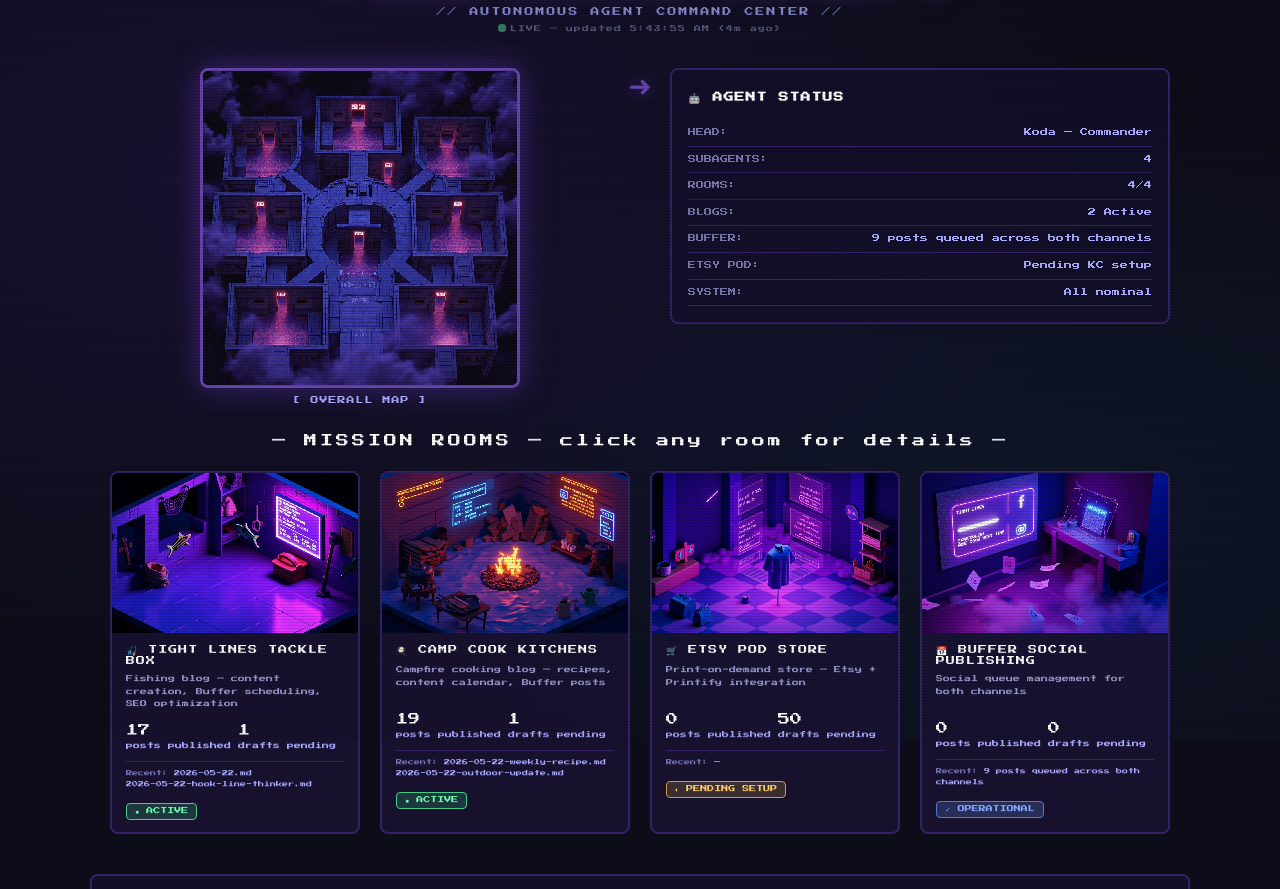
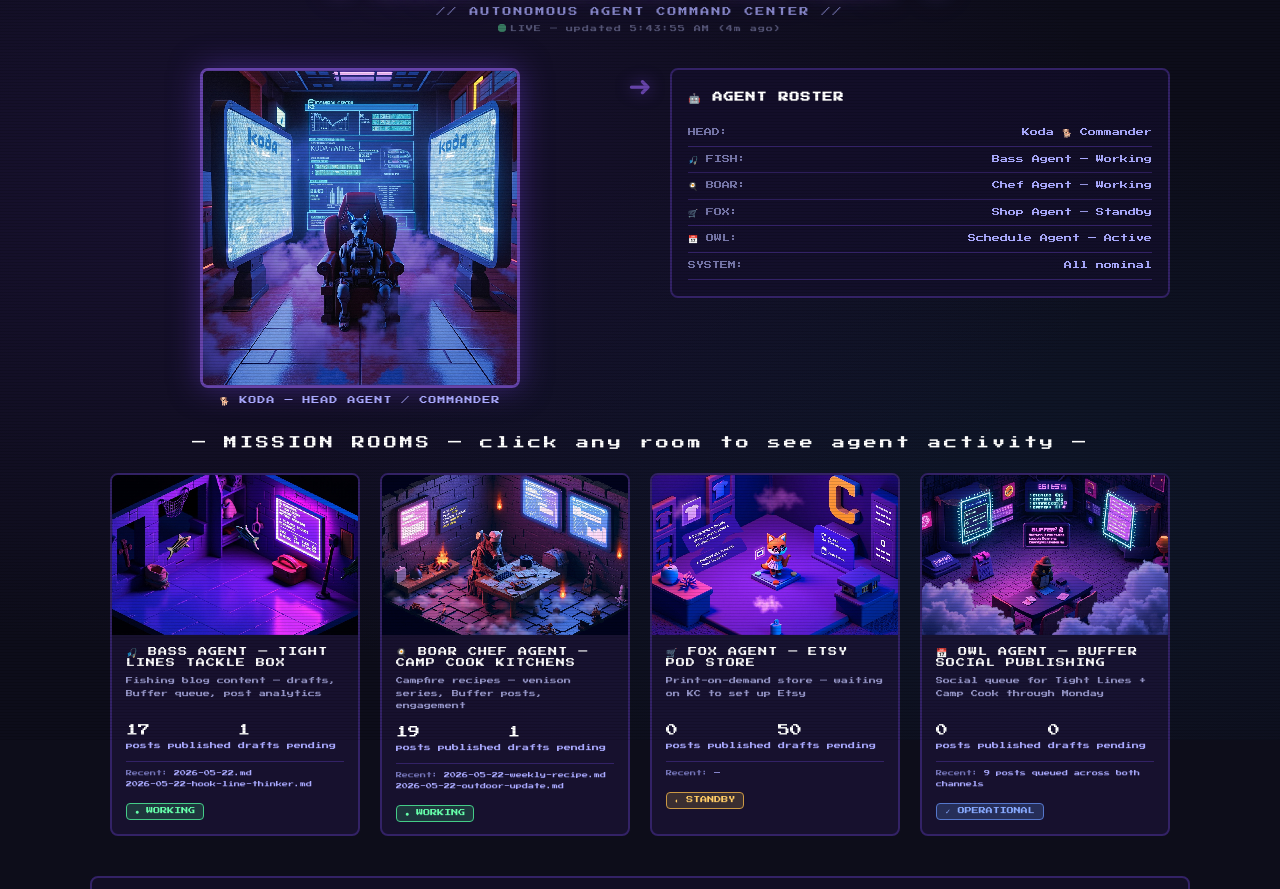
Before and after one commit to kodaagentmt-max/koda-portfolio, a plain HTML site: page index.html in a window 1280 px wide. Shown: the part 60-949 px from the top of the page. Drawn offline with Linux system fonts and the light colour scheme.

Commit message:
Add 5 agents with avatars — Koda, Bass, Boar, Fox, Owl rooms

```diff
--- a/index.html
+++ b/index.html
@@ -42,7 +42,6 @@
       z-index: -2;
     }
 
-    /* Header */
     .header {
       text-align: center;
       padding: 30px 20px 16px;
@@ -69,7 +68,6 @@
       letter-spacing: 1px;
     }
 
-    /* Hub Layout */
     .hub {
       display: grid;
       grid-template-columns: 1fr 60px 1fr;
@@ -140,7 +138,6 @@
     .agent-status .label { color: #7777aa; }
     .agent-status .value { color: #aaaaff; }
 
-    /* Rooms */
     .rooms-section {
       padding: 10px 20px 30px;
       max-width: 1100px;
@@ -167,7 +164,6 @@
       overflow: hidden;
       background: rgba(30,20,60,0.6);
       transition: transform 0.2s, box-shadow 0.2s;
-      cursor: pointer;
     }
 
     .room-card:hover {
@@ -260,7 +256,6 @@
       border: 1px solid #cc9944;
     }
 
-    /* Status Board */
     .status-board {
       max-width: 1100px;
       margin: 10px auto 40px;
@@ -300,7 +295,6 @@
       margin-bottom: 2px;
     }
 
-    /* Live indicator */
     .live-dot {
       display: inline-block;
       width: 8px;
@@ -316,7 +310,6 @@
       50% { opacity: 0.4; box-shadow: 0 0 0px #66ffaa; }
     }
 
-    /* Footer */
     .footer {
       text-align: center;
       padding: 20px;
@@ -325,7 +318,6 @@
       letter-spacing: 2px;
     }
 
-    /* Responsive */
     @media (max-width: 700px) {
       .hub { grid-template-columns: 1fr; }
       .hub-arrow { display: none; }
@@ -344,41 +336,33 @@
   </div>
 </div>
 
-<!-- Hub -->
 <div class="hub">
   <div class="cmd-center">
-    <img src="rooms/command-center-map.png" class="cmd-img" alt="Command Center Map" onerror="this.style.display='none'">
-    <div class="cmd-label">[ OVERALL MAP ]</div>
+    <img src="rooms/koda-agent-room.png" class="cmd-img" alt="Koda Command Center" onerror="this.src='rooms/command-center-map.png'">
+    <div class="cmd-label">🐕 KODA — HEAD AGENT / COMMANDER</div>
   </div>
 
   <div class="hub-arrow">➜</div>
 
   <div class="agent-status">
-    <h3>🤖 AGENT STATUS</h3>
-    <div class="line"><span class="label">HEAD:</span><span class="value">Koda — Commander</span></div>
-    <div class="line"><span class="label">SUBAGENTS:</span><span class="value" id="subagent-count">4</span></div>
-    <div class="line"><span class="label">ROOMS:</span><span class="value" id="room-count">4/4</span></div>
-    <div class="line"><span class="label">BLOGS:</span><span class="value" id="blog-count">2 Active</span></div>
-    <div class="line"><span class="label">BUFFER:</span><span class="value" id="buffer-status">9 posts queued</span></div>
-    <div class="line"><span class="label">ETSY POD:</span><span class="value" id="etsy-status">Pending KC setup</span></div>
+    <h3>🤖 AGENT ROSTER</h3>
+    <div class="line"><span class="label">HEAD:</span><span class="value">Koda 🐕 Commander</span></div>
+    <div class="line"><span class="label">🎣 FISH:</span><span class="value">Bass Agent — Working</span></div>
+    <div class="line"><span class="label">🍳 BOAR:</span><span class="value">Chef Agent — Working</span></div>
+    <div class="line"><span class="label">🛒 FOX:</span><span class="value">Shop Agent — Standby</span></div>
+    <div class="line"><span class="label">📅 OWL:</span><span class="value">Schedule Agent — Active</span></div>
     <div class="line"><span class="label">SYSTEM:</span><span class="value">All nominal</span></div>
   </div>
 </div>
 
-<!-- Room Cards -->
 <div class="rooms-section">
-  <div class="section-title">— MISSION ROOMS — click any room for details —</div>
-  <div class="rooms-grid" id="rooms-grid">
-    <!-- Populated by JS -->
-  </div>
+  <div class="section-title">— MISSION ROOMS — click any room to see agent activity —</div>
+  <div class="rooms-grid" id="rooms-grid"></div>
 </div>
 
-<!-- Status Board -->
 <div class="status-board">
   <div class="board-title">— LIVE STATUS BOARD —</div>
-  <div class="board-items" id="board-items">
-    <!-- Populated by JS -->
-  </div>
+  <div class="board-items" id="board-items"></div>
 </div>
 
 <div class="footer">
@@ -387,9 +371,6 @@
 </div>
 
 <script>
-// ── Load live state ──────────────────────────────────────────────────────────
-let state = null;
-
 function html_escape(s) {
   if (s == null) return '';
   return String(s).replace(/&/g,'&amp;').replace(/</g,'&lt;').replace(/>/g,'&gt;').replace(/"/g,'&quot;');
@@ -404,101 +385,97 @@ function time_ago(ts) {
   return Math.floor(diff/86400) + 'd ago';
 }
 
+const CARDS = [
+  {
+    key: 'tight_lines',
+    room_img: 'rooms/tight-lines-agent.png',
+    fallback_img: 'rooms/tight-lines-room.png',
+    name: '🎣 BASS AGENT — TIGHT LINES TACKLE BOX',
+    status_class: 'status-active',
+    status_text: '● WORKING',
+    room_task: 'Fishing blog content — drafts, Buffer queue, post analytics',
+    project_key: 'tight_lines'
+  },
+  {
+    key: 'camp_cook',
+    room_img: 'rooms/camp-cook-agent-room.png',
+    fallback_img: 'rooms/camp-cook-room.png',
+    name: '🍳 BOAR CHEF AGENT — CAMP COOK KITCHENS',
+    status_class: 'status-active',
+    status_text: '● WORKING',
+    room_task: 'Campfire recipes — venison series, Buffer posts, engagement',
+    project_key: 'camp_cook'
+  },
+  {
+    key: 'etsy_pod',
+    room_img: 'rooms/etsy-agent-room.png',
+    fallback_img: 'rooms/etsy-pod-room.png',
+    name: '🛒 FOX AGENT — ETSY POD STORE',
+    status_class: 'status-pending',
+    status_text: '◐ STANDBY',
+    room_task: 'Print-on-demand store — waiting on KC to set up Etsy',
+    project_key: 'etsy_pod'
+  },
+  {
+    key: 'buffer',
+    room_img: 'rooms/buffer-agent-room.png',
+    fallback_img: 'rooms/buffer-room.png',
+    name: '📅 OWL AGENT — BUFFER SOCIAL PUBLISHING',
+    status_class: 'status-done',
+    status_text: '✓ OPERATIONAL',
+    room_task: 'Social queue for Tight Lines + Camp Cook through Monday',
+    project_key: 'buffer'
+  }
+];
+
 function render_rooms(projects) {
   const grid = document.getElementById('rooms-grid');
   grid.innerHTML = '';
+  CARDS.forEach(function(card) {
+    const p = projects[card.project_key] || {};
+    const recent = (p.recent_activity || []).slice(0, 2).map(html_escape).join('<br>') || '—';
+    const escaped_img = html_escape(card.room_img);
+    const escaped_name = html_escape(card.name);
+    const escaped_task = html_escape(card.room_task);
+    const escaped_fallback = html_escape(card.fallback_img);
+    const escaped_status = html_escape(card.status_text);
+    const posts_pub = p.posts_posted_count || 0;
+    const drafts = p.drafts_pending || 0;
 
-  const cards = [
-    {
-      key: 'tight_lines',
-      room_img: 'rooms/tight-lines-room.png',
-      name: '🎣 TIGHT LINES TACKLE BOX',
-      status_class: 'status-active',
-      status_text: '● ACTIVE',
-      room_task: 'Fishing blog — content creation, Buffer scheduling, SEO optimization',
-      project: projects.tight_lines
-    },
-    {
-      key: 'camp_cook',
-      room_img: 'rooms/camp-cook-room.png',
-      name: '🍳 CAMP COOK KITCHENS',
-      status_class: 'status-active',
-      status_text: '● ACTIVE',
-      room_task: 'Campfire cooking blog — recipes, content calendar, Buffer posts',
-      project: projects.camp_cook
-    },
-    {
-      key: 'etsy_pod',
-      room_img: 'rooms/etsy-pod-room.png',
-      name: '🛒 ETSY POD STORE',
-      status_class: 'status-pending',
-      status_text: '◐ PENDING SETUP',
-      room_task: 'Print-on-demand store — Etsy + Printify integration',
-      project: projects.etsy_pod
-    },
-    {
-      key: 'buffer',
-      room_img: 'rooms/buffer-room.png',
-      name: '📅 BUFFER SOCIAL PUBLISHING',
-      status_class: 'status-done',
-      status_text: '✓ OPERATIONAL',
-      room_task: 'Social queue management for both channels',
-      project: projects.buffer
-    }
-  ];
-
-  cards.forEach(card => {
-    const p = card.project || {};
-    const recent = (p.recent_activity || []).slice(0, 2).map(html_escape).join('<br>') || '—';
-
-    grid.innerHTML += `
-    <div class="room-card" onclick="toggle_detail('${card.key}')">
-      <img src="${html_escape(card.room_img)}" class="room-img" alt="${html_escape(card.name)}">
-      <div class="room-info">
-        <div class="room-name">${html_escape(card.name)}</div>
-        <div class="room-task">${html_escape(card.room_task)}</div>
-        <div class="room-stats">
-          <div class="stat"><span class="num">${p.posts_posted_count || 0}</span>posts published</div>
-          <div class="stat"><span class="num">${p.drafts_pending || 0}</span>drafts pending</div>
-        </div>
-        <div class="room-activity">Recent: <span>${recent}</span></div>
-        <span class="room-status ${card.status_class}">${html_escape(card.status_text)}</span>
-      </div>
-    </div>`;
+    grid.innerHTML += '<div class="room-card">' +
+      '<img src="' + escaped_img + '" class="room-img" alt="' + escaped_name + '" onerror="this.src=\'' + escaped_fallback + '\'">' +
+      '<div class="room-info">' +
+        '<div class="room-name">' + escaped_name + '</div>' +
+        '<div class="room-task">' + escaped_task + '</div>' +
+        '<div class="room-stats">' +
+          '<div class="stat"><span class="num">' + posts_pub + '</span>posts published</div>' +
+          '<div class="stat"><span class="num">' + drafts + '</span>drafts pending</div>' +
+        '</div>' +
+        '<div class="room-activity">Recent: <span>' + recent + '</span></div>' +
+        '<span class="room-status ' + card.status_class + '">' + escaped_status + '</span>' +
+      '</div>' +
+    '</div>';
   });
 }
 
-function render_board(projects, agent_summary) {
-  const board = document.getElementById('board-items');
+function render_board(projects) {
   const p = projects;
-  board.innerHTML = `
-    <div class="board-item"><strong>🎣 Tight Lines Tackle Box</strong>Posts: ${p.tight_lines.posts_posted_count} live<br>Drafts: ${p.tight_lines.drafts_pending} queued<br>Last: ${html_escape(p.tight_lines.last_post)}</div>
-    <div class="board-item"><strong>🍳 Camp Cook Kitchens</strong>Recipes: ${p.camp_cook.posts_live} in archive<br>Drafts: ${p.camp_cook.drafts_pending} queued<br>Last: ${html_escape(p.camp_cook.last_post)}</div>
-    <div class="board-item"><strong>🛒 Etsy POD Store</strong>Status: ${p.etsy_pod.status === 'pending' ? 'Waiting on KC' : 'Active'}<br>Designs: ${p.etsy_pod.drafts_pending} prompts ready<br>Next: Etsy + Printify setup</div>
-    <div class="board-item"><strong>📅 Buffer Publishing</strong>${html_escape(p.buffer.next_task)}<br>Channels: Tight Lines + Camp Cook<br>Schedule: 2-day rotation</div>
-    <div class="board-item"><strong>🤖 Koda Agent</strong>Role: Head Agent / Commander<br>Subagents: ${agent_summary.subagents_spawned} spawned<br>Rooms: ${agent_summary.rooms_complete}/4 done</div>
-  `;
+  document.getElementById('board-items').innerHTML =
+    '<div class="board-item"><strong>🎣 Tight Lines</strong>Posts: ' + p.tight_lines.posts_posted_count + ' published<br>Drafts: ' + p.tight_lines.drafts_pending + ' pending<br>Last: ' + html_escape(p.tight_lines.last_post) + '</div>' +
+    '<div class="board-item"><strong>🍳 Camp Cook</strong>Recipes: ' + p.camp_cook.posts_live + ' archived<br>Drafts: ' + p.camp_cook.drafts_pending + ' pending<br>Last: ' + html_escape(p.camp_cook.last_post) + '</div>' +
+    '<div class="board-item"><strong>🛒 Etsy POD</strong>Status: ' + (p.etsy_pod.status === 'pending' ? 'Waiting on KC' : 'Active') + '<br>Designs: 50 prompts ready<br>Next: Etsy + Printify setup</div>' +
+    '<div class="board-item"><strong>📅 Buffer</strong>' + html_escape(p.buffer.next_task) + '<br>Channels: Both scheduled<br>Schedule: 2-day rotation</div>' +
+    '<div class="board-item"><strong>🐕 Koda</strong>Role: Head Agent / Commander<br>Subagents: 4 spawned<br>Status: All systems nominal</div>';
 }
 
-function update_agent_status(projects) {
-  document.getElementById('etsy-status').textContent =
-    projects.etsy_pod.status === 'pending' ? 'Pending KC setup' : 'Active';
-  document.getElementById('buffer-status').textContent =
-    (projects.buffer.recent_activity || [''])[0] || 'Operational';
-}
-
-function toggle_detail(key) {
-  // Simple: just log for now, could expand to a detail panel
-  console.log('Room selected:', key);
-}
+var state = null;
 
 async function load_state() {
   try {
-    const r = await fetch('state.json?_=' + Date.now());
-    if (!r.ok) throw new Error('state.json not found');
-    state = await r.json();
-  } catch (e) {
-    // Use hardcoded defaults if state.json unavailable (e.g. first load before Python runs)
+    var r = await fetch('state.json?_=' + Date.now());
+    if (r.ok) state = await r.json();
+  } catch(e) {}
+  if (!state) {
     state = {
       updated: new Date().toISOString(),
       projects: {
@@ -506,21 +483,16 @@ async function load_state() {
         camp_cook: { posts_posted_count: 19, drafts_pending: 1, last_post: '2026-05-22-weekly-recipe.md', recent_activity: ['2026-05-22-weekly-recipe.md','2026-05-22-outdoor-update.md','2026-05-22-engagement.md'], posts_live: 96 },
         etsy_pod: { status: 'pending', posts_posted_count: 0, drafts_pending: 50, recent_activity: [] },
         buffer: { next_task: 'Posts scheduled through Monday', recent_activity: ['9 posts queued across both channels'] }
-      },
-      agent_summary: { subagents_spawned: 4, rooms_complete: 4 }
+      }
     };
   }
-
-  document.getElementById('updated-time').textContent =
-    new Date(state.updated).toLocaleTimeString() + ' (' + time_ago(state.updated) + ')';
-
+  document.getElementById('updated-time').textContent = new Date(state.updated).toLocaleTimeString() + ' (' + time_ago(state.updated) + ')';
   render_rooms(state.projects);
-  render_board(state.projects, state.agent_summary);
-  update_agent_status(state.projects);
+  render_board(state.projects);
 }
 
 load_state();
-setInterval(load_state, 30000); // refresh every 30s
+setInterval(load_state, 30000);
 </script>
 </body>
 </html>
```
Also changed, not shown: rooms/buffer-agent-room.png (added), rooms/camp-cook-agent-room.png (added), rooms/etsy-agent-room.png (added), rooms/koda-agent-room.png (added), rooms/tight-lines-agent.png (added).
